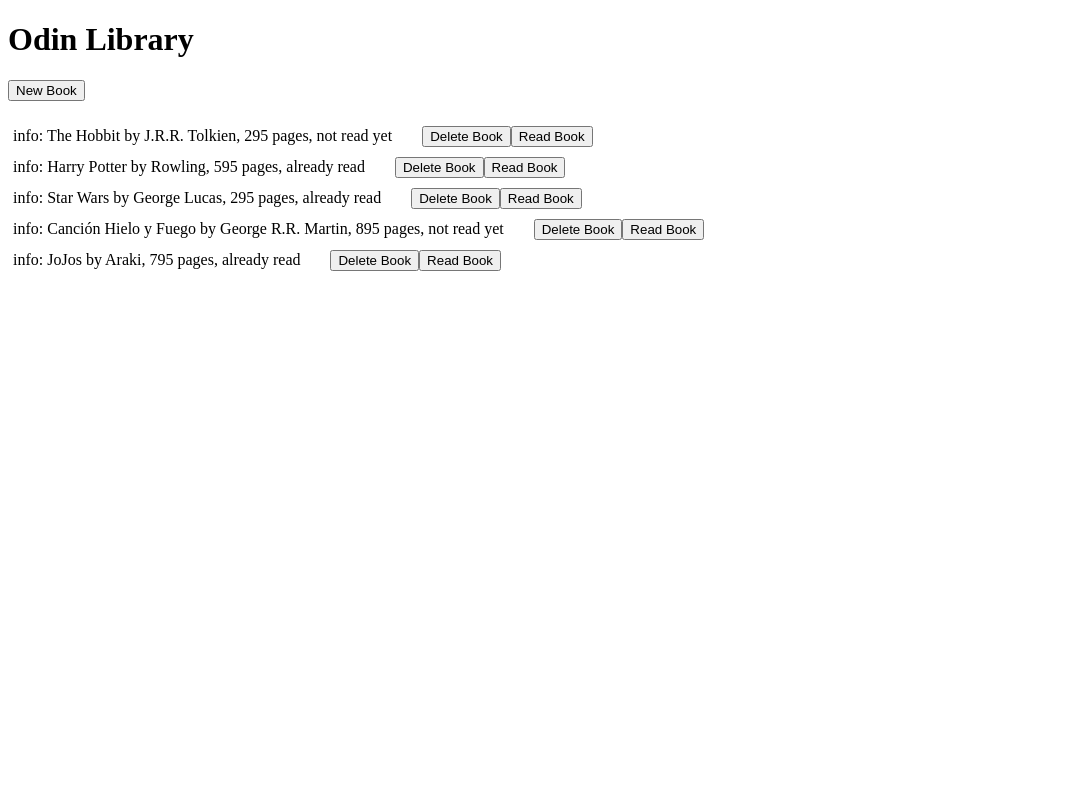
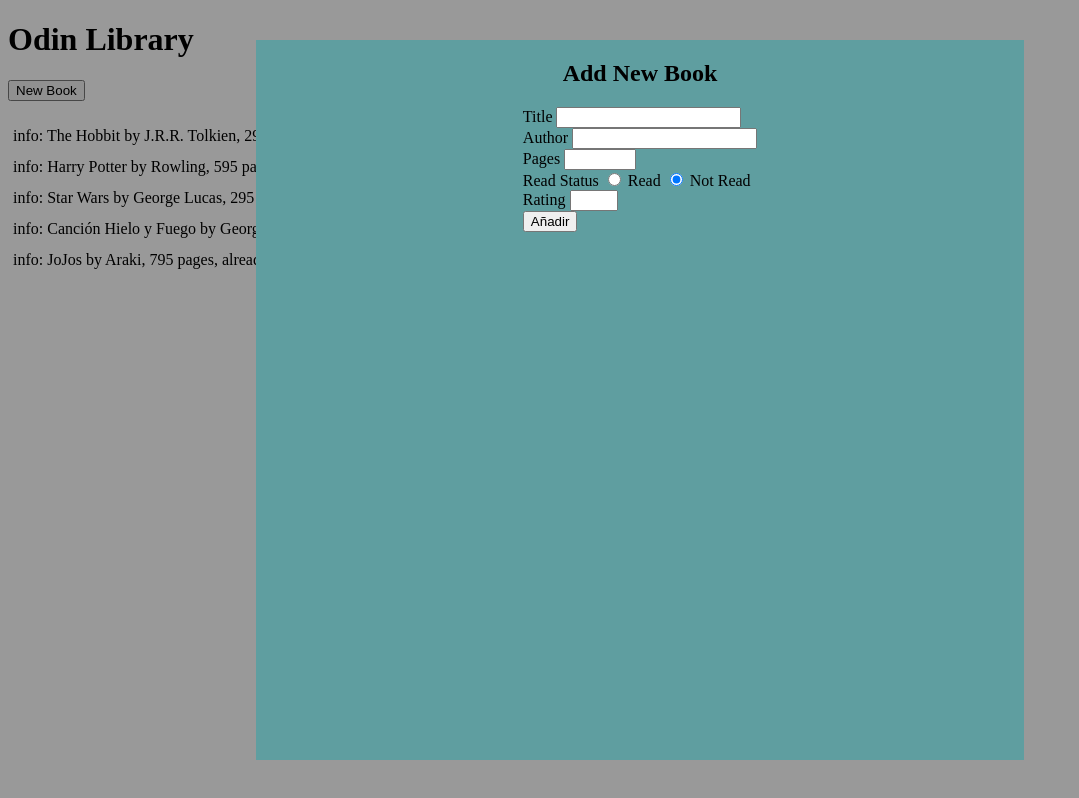
Before and after one commit to Danielfinx/odin-library, a plain HTML site: page index.html in a window 1280 px wide. Both pictures are taken after a click on the button "New Book". Shown: the whole page, without its empty margins (0-1079 px from the left). Drawn offline with Linux system fonts and the light colour scheme.

Commit message:
Added functionality to add new books

```diff
--- a/index.html
+++ b/index.html
@@ -12,6 +12,36 @@
 <body>
     <h1>Odin Library</h1>
     <div><button class="addBookBtn">New Book</button></div>
+    <div class="darkerBackground item_hide"></div>
+    <div id="form-container" class="item_hide">
+        <h2>Add New Book</h2>
+        <form id="addBookForm" method="post">
+            <div class="form-section">
+                <label for="title">Title</label>
+                <input type="text" id="title" name="title" required>
+            </div>
+            <div class="form-section">
+                <label for="author">Author</label>
+                <input type="text" id="author" name="author" required>
+            </div>
+            <div class="form-section">
+                <label for="pages">Pages</label>
+                <input type="number" id="pages" name="pages" min="20" max="1000" required>
+            </div>
+            <div class="form-section">
+                <label>Read Status</label>
+                <input type="radio" id="read" name="readStatus" value="true">
+                <label for="read">Read</label>
+                <input type="radio" id="notRead" name="readStatus" value="false" checked>
+                <label for="notRead">Not Read</label>
+            </div>
+            <div class="form-section">
+                <label for="rating">Rating</label>
+                <input type="number" id="rating" name="rating" min="0" max="5">
+            </div>
+            <button type="submit">Añadir</button>
+        </form>
+    </div>
     <div id="library"></div>
 </body>
 
--- a/script.js
+++ b/script.js
@@ -1,8 +1,14 @@
 const library = document.getElementById("library");
+const addBtn = document.querySelector(".addBookBtn");
+const darkerBackground = document.querySelector(".darkerBackground");
+const formContainer = document.getElementById("form-container");
+const addBookForm = document.getElementById("addBookForm");
 const myLibrary = [];
 
+//variable in charge of designating the IDs
 let id = 0;
 
+//constructor function for book objects
 function Book(id, title, author, pages, read) {
   this.id = id;
   this.title = title;
@@ -16,19 +22,10 @@ function Book(id, title, author, pages, read) {
   };
 }
 
-function addBookToLibrary(title, author, pages, read) {
-  id++;
-  const newBook = new Book(id, title, author, pages, read);
-  myLibrary.push(newBook);
-}
+//Function in charge of rendering the books in the library
+//after being called by addBookToLibrary()
 
-addBookToLibrary("The Hobbit", "J.R.R. Tolkien", 295, false);
-addBookToLibrary("Harry Potter", "Rowling", 595, true);
-addBookToLibrary("Star Wars", "George Lucas", 295, true);
-addBookToLibrary("Canción Hielo y Fuego", "George R.R. Martin", 895, false);
-addBookToLibrary("JoJos", "Araki", 795, true);
-
-for (const book of myLibrary) {
+function renderBook(book) {
   const bookCard = document.createElement("div");
   bookCard.classList.add("bookCard");
 
@@ -63,3 +60,64 @@ for (const book of myLibrary) {
   bookCard.appendChild(bookReadBtn);
   library.appendChild(bookCard);
 }
+
+function displayForm() {
+  formContainer.classList.toggle("item_hide");
+  formContainer.classList.toggle("item_flex");
+  darkerBackground.classList.toggle("item_hide");
+  darkerBackground.classList.toggle("item_flex");
+
+  addBookForm.elements["title"].value = "";
+  addBookForm.elements["author"].value = "";
+  addBookForm.elements["pages"].value = "";
+  addBookForm.elements["readStatus"].value = "";
+  addBookForm.elements["rating"].value = "";
+}
+
+darkerBackground.addEventListener("click", () => {
+  displayForm();
+});
+
+addBtn.addEventListener("click", () => {
+  //   const title = prompt("Title: ");
+  //   const author = prompt("Author: ");
+  //   const pages = prompt("Pages: ");
+  //   const read = false;
+  //   addBookToLibrary(title, author, pages, read);
+  displayForm();
+});
+
+addBookForm.addEventListener("submit", (event) => {
+  event.preventDefault();
+
+  const title = addBookForm.elements["title"].value;
+  const author = addBookForm.elements["author"].value;
+  const pages = addBookForm.elements["pages"].value;
+  const read =
+    addBookForm.elements["readStatus"].value === "true" ? true : false;
+  const rating = addBookForm.elements["rating"].value;
+
+  console.log("Title:", title);
+  console.log("Author:", author);
+  console.log("Pages:", pages);
+  console.log("Read:", read);
+  console.log("Rating:", rating);
+
+  addBookToLibrary(title, author, pages, read);
+  displayForm();
+
+  // Aquí puedes hacer lo que necesites con los datos
+});
+
+function addBookToLibrary(title, author, pages, read) {
+  id++;
+  const newBook = new Book(id, title, author, pages, read);
+  myLibrary.push(newBook);
+  renderBook(newBook);
+}
+
+addBookToLibrary("The Hobbit", "J.R.R. Tolkien", 295, false);
+addBookToLibrary("Harry Potter", "Rowling", 595, true);
+addBookToLibrary("Star Wars", "George Lucas", 295, true);
+addBookToLibrary("Canción Hielo y Fuego", "George R.R. Martin", 895, false);
+addBookToLibrary("JoJos", "Araki", 795, true);
--- a/style.css
+++ b/style.css
@@ -2,6 +2,39 @@
   padding: 0;
   margin: 0;
   box-sizing: border-box;
+}
+
+#form-container {
+  position: absolute;
+  top: 50%;
+  left: 50%;
+  transform: translate(-50%, -50%); /* Centra el elemento */
+  width: 60vw;
+  height: 90vh;
+  z-index: 2;
+  background-color: cadetblue;
+  justify-content: start;
+  align-items: center;
+  flex-direction: column;
+}
+
+.darkerBackground {
+  z-index: 1;
+  position: absolute;
+  width: 100vw;
+  height: 100vh;
+  top: 50%;
+  left: 50%;
+  transform: translate(-50%, -50%); /* Centra el elemento */
+  background-color: rgba(0, 0, 0, 40%);
+}
+
+.item_flex {
+  display: flex;
+}
+
+.item_hide {
+  display: none;
 }
 
 .addBookBtn {
@@ -13,10 +46,11 @@
 }
 
 .bookInfo {
-  display: inline;
   margin-right: 30px;
 }
 
-.deleteBtn {
+.deleteBtn,
+.readBtn,
+.bookInfo {
   display: inline;
 }
```
